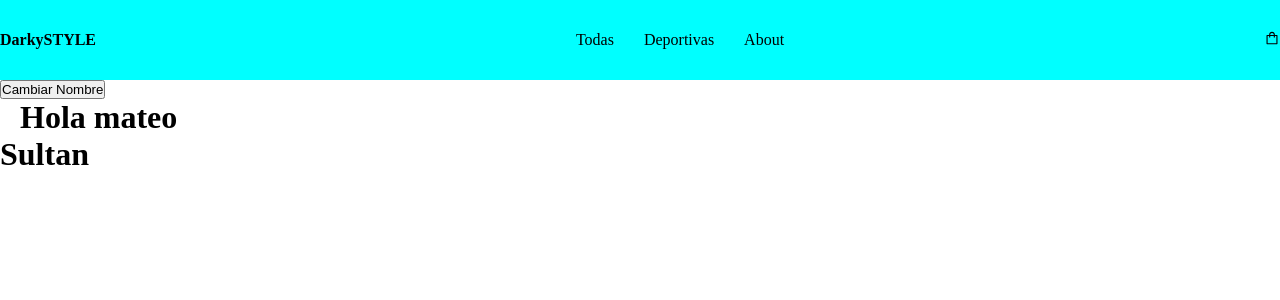
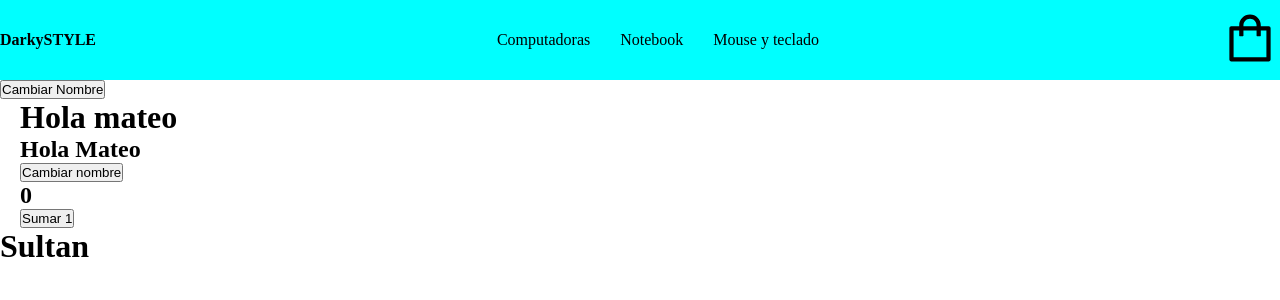
Before and after one commit to mateosul/react2, a React (Vite) app: page / in a window 1280 px wide. Shown: the top 300 px of the page. Built offline with nearby package versions, Linux system fonts and the light colour scheme.

Commit message:
segundo commit

```diff
--- a/src/componentes/common/cardWidget/CartWidget.jsx
+++ b/src/componentes/common/cardWidget/CartWidget.jsx
@@ -4,7 +4,7 @@ import { AiOutlineShopping } from 'react-icons/ai';
 const CartWidget = () => {
   return (
     <div>
-        <AiOutlineShopping />
+        <AiOutlineShopping size= "60px" />
 
         </div>
   )
--- a/src/componentes/layout/navbar/Navbar.jsx
+++ b/src/componentes/layout/navbar/Navbar.jsx
@@ -8,12 +8,12 @@ const Navbar = () => {
     <div className = "navContainer">
       <h4>DarkySTYLE</h4>
       <ul className = "containerCategories">
-        <li>Todas</li>
-        <li>Deportivas</li>
-        <li>About</li>
+        <li>Computadoras</li>
+        <li>Notebook</li>
+        <li>Mouse y teclado</li>
       </ul>
 
-      <CartWidget/>
+      <CartWidget />
 
     </div>
   )
--- a/src/componentes/pages/home/Home.jsx
+++ b/src/componentes/pages/home/Home.jsx
@@ -2,16 +2,23 @@ import { useState } from "react";
 
 const Home = ( {nombre} ) => {
 
- let contador = 0;
+ const [contador , setContador ] = useState (0)
+ const [userName , setUserName] = useState ("Mateo")
+ console.log ("Me renderice")
 
  const sumar = () => {
-    contador = contador + 1
- };
+   setContador (contador + 1)
+ }
 
     return (
     <div style = {{padding: "0 20px"}}>
         <h1>Hola {nombre}</h1>
+        <h2>Hola {userName}</h2>
+        <button onClick={()=> setUserName ("Alejandro")}> Cambiar nombre </button>
 
+        <h2>{contador}</h2>
+
+<button onClick={sumar}>Sumar 1</button>
 
     </div>
   )
```
